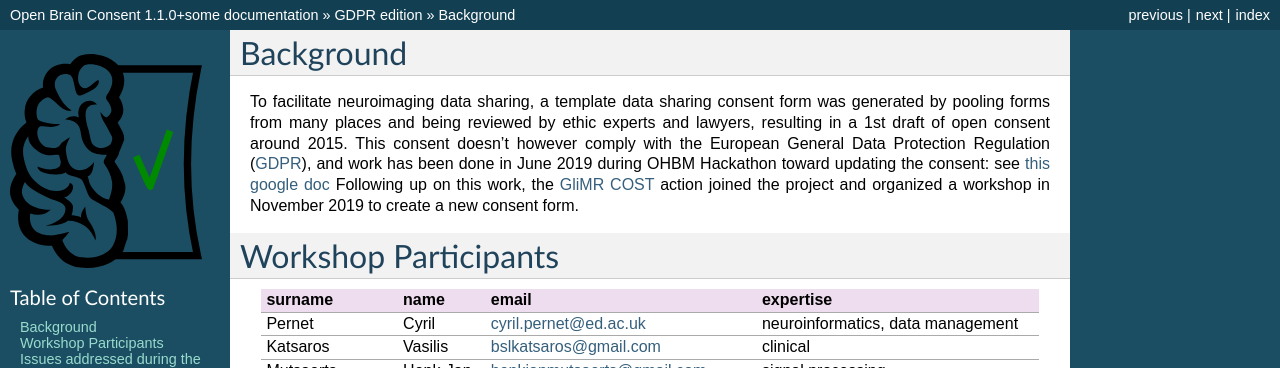
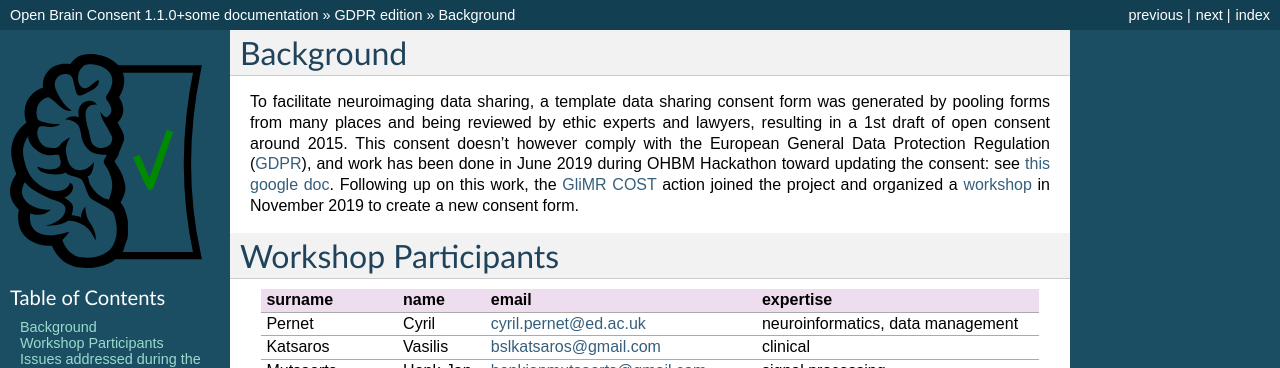
Before and after one commit to con/open-brain-consent, a Sphinx documentation site: the page built from docs/source/gdpr/credit.rst, in a window 1280 px wide. Shown: the top 368 px of the page. Built offline with Sphinx 7.4.7, drawn with Linux system fonts in a browser that asks for light colours; part of the change alters nothing that is shown.

```diff
--- a/docs/source/gdpr/credit.rst
+++ b/docs/source/gdpr/credit.rst
@@ -4,7 +4,7 @@
 Background
 ==========
 
-To facilitate neuroimaging data sharing, a template data sharing consent form was generated by pooling forms from many places and being reviewed by ethic experts and lawyers, resulting in a 1st draft of open consent around 2015. This consent doesn't however comply with the European General Data Protection Regulation (`GDPR <https://gdpr-info.eu>`_), and work has been done in June 2019 during OHBM Hackathon toward updating the consent: see `this google doc <https://docs.google.com/document/d/1Mfbl4DZAw7MRPjSxIiM5sfYU4gX-pcghgj5M1qb84jg/edit>`_ Following up on this work, the `GliMR <https://glimr.eu/>`_ `COST <https://www.cost.eu/>`_ action joined the project and organized a workshop in November 2019 to create a new consent form.
+To facilitate neuroimaging data sharing, a template data sharing consent form was generated by pooling forms from many places and being reviewed by ethic experts and lawyers, resulting in a 1st draft of open consent around 2015. This consent doesn't however comply with the European General Data Protection Regulation (`GDPR <https://gdpr-info.eu>`_), and work has been done in June 2019 during OHBM Hackathon toward updating the consent: see `this google doc <https://docs.google.com/document/d/1Mfbl4DZAw7MRPjSxIiM5sfYU4gX-pcghgj5M1qb84jg/edit>`_. Following up on this work, the `GliMR <https://glimr.eu/>`_ `COST <https://www.cost.eu/>`_ action joined the project and organized a `workshop <https://glimr.eu/post/hackathon/>`_ in November 2019 to create a new consent form.
 
 Workshop Participants
 ======================
```
